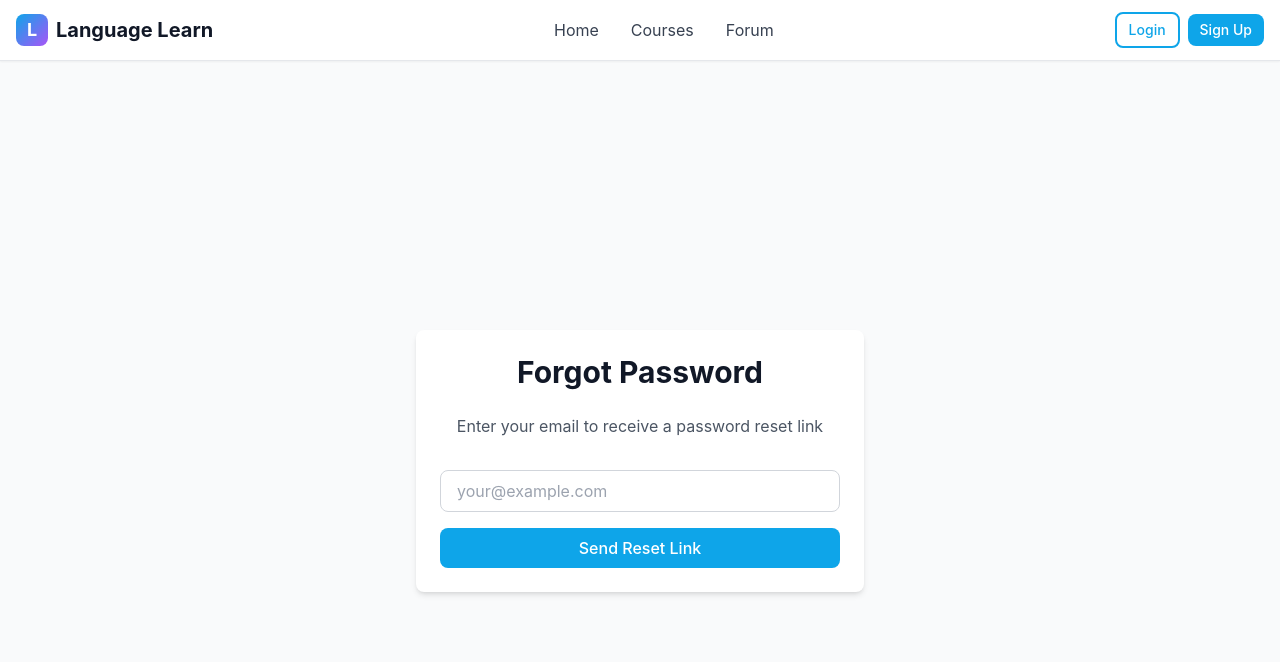
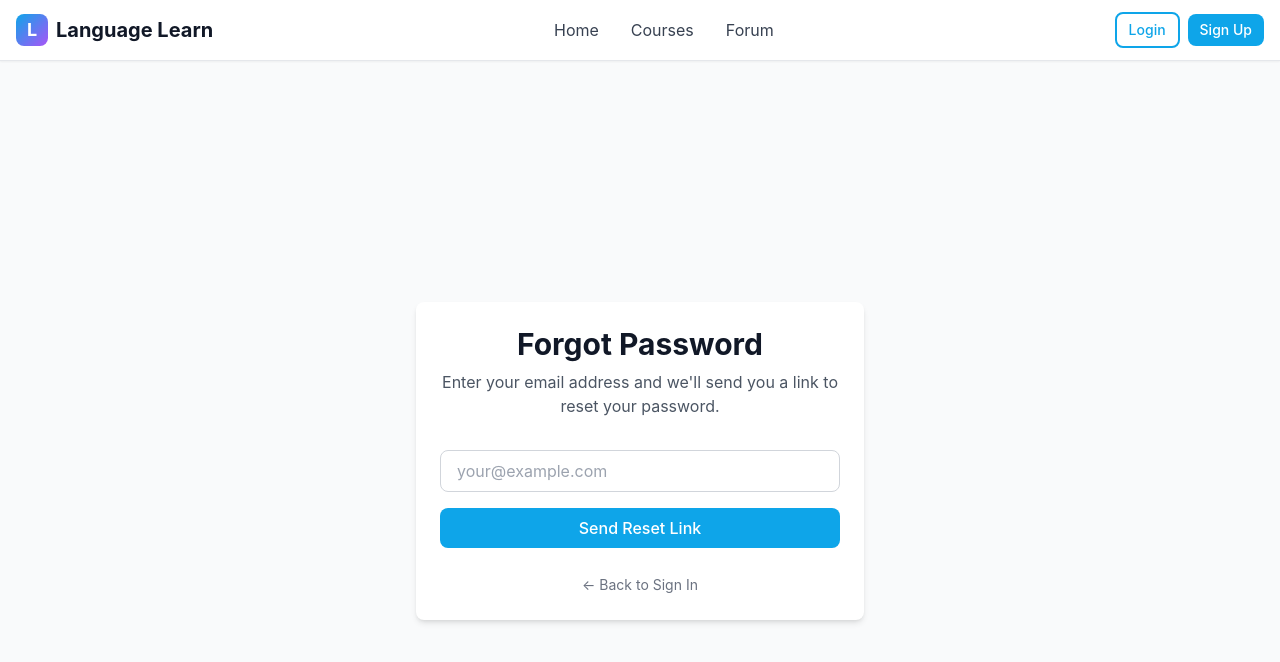
Before and after one commit to Jamie-s-m/LLP, a React (Vite) app in the folder frontend/: page /forgot-password in a window 1280 px wide. Shown: the top 662 px of the page. Built offline with nearby package versions, Linux system fonts and the light colour scheme; no server answers; the HTML template or start-up script is replaced by a standard one.

Commit message:
Login, Register, ForgotPassword pages update

```diff
--- a/frontend/src/pages/auth/ForgotPassword.tsx
+++ b/frontend/src/pages/auth/ForgotPassword.tsx
@@ -1,23 +1,85 @@
+import { useState } from 'react'
+import { Link } from 'react-router-dom'
+import toast from 'react-hot-toast'
+import axios from 'axios'
+
 export default function ForgotPassword() {
+  const [email, setEmail] = useState('')
+  const [loading, setLoading] = useState(false)
+  const [submitted, setSubmitted] = useState(false)
+
+  // Clean API base URL fallback matching your app setup
+  const rawApiUrl = import.meta.env.VITE_API_URL || 'http://localhost:5000/api'
+  const API_URL = rawApiUrl.replace(/[\[\]'"]+/g, '').replace(/\/+$/, '')
+
+  const handleSubmit = async (e: React.FormEvent) => {
+    e.preventDefault()
+    setLoading(true)
+
+    try {
+      await axios.post(`${API_URL}/auth/forgot-password`, { email })
+      toast.success('Reset link sent to your email!')
+      setSubmitted(true)
+    } catch (error: any) {
+      const message =
+        error.response?.data?.message ||
+        error.message ||
+        'Failed to send reset link'
+      toast.error(message)
+    } finally {
+      setLoading(false)
+    }
+  }
+
   return (
-    <div className="min-h-screen flex items-center justify-center px-4">
+    <div className="min-h-screen flex items-center justify-center px-4 py-12">
       <div className="w-full max-w-md">
         <div className="card text-center">
-          <h1 className="text-3xl font-bold mb-6">Forgot Password</h1>
+          <h1 className="text-3xl font-bold mb-2">Forgot Password</h1>
           <p className="text-neutral-600 dark:text-neutral-400 mb-8">
-            Enter your email to receive a password reset link
+            Enter your email address and we'll send you a link to reset your password.
           </p>
-          <form className="space-y-4">
+
+          {submitted ? (
+            <div className="space-y-6">
+              <div className="p-4 bg-green-500/10 text-green-600 dark:text-green-400 rounded-lg text-sm">
+                If an account exists for <strong>{email}</strong>, a password reset link has been dispatched.
+              </div>
+              <Link to="/login" className="btn btn-primary w-full inline-block">
+                Back to Sign In
+              </Link>
+            </div>
+          ) : (
+            <form onSubmit={handleSubmit} className="space-y-4">
+              <div>
                 <input
                   type="email"
                   className="input"
                   placeholder="your@example.com"
+                  value={email}
+                  onChange={(e) => setEmail(e.target.value)}
                   required
                 />
-            <button type="submit" className="btn btn-primary w-full">
-              Send Reset Link
+              </div>
+
+              <button
+                type="submit"
+                disabled={loading}
+                className="btn btn-primary w-full"
+              >
+                {loading ? 'Sending link...' : 'Send Reset Link'}
               </button>
             </form>
+          )}
+
+          <div className="mt-6">
+            <Link
+              to="/login"
+              className="text-sm text-neutral-500 hover:text-neutral-700 dark:hover:text-neutral-300"
+            >
+              ← Back to Sign In
+            </Link>
+          </div>
         </div>
       </div>
     </div>
--- a/frontend/src/pages/auth/Login.tsx
+++ b/frontend/src/pages/auth/Login.tsx
@@ -19,7 +19,12 @@ export default function Login() {
       toast.success('Logged in successfully!')
       navigate('/dashboard')
     } catch (error: any) {
-      toast.error(error.response?.data?.message || 'Login failed')
+      // Robust error message extraction from Axios, backend payload, or thrown error
+      const message =
+        error.response?.data?.message ||
+        error.message ||
+        'Login failed'
+      toast.error(message)
     } finally {
       setLoading(false)
     }
--- a/frontend/src/pages/auth/Register.tsx
+++ b/frontend/src/pages/auth/Register.tsx
@@ -18,7 +18,7 @@ export default function Register() {
   const navigate = useNavigate()
   const { register } = useAuthStore()
 
-  const handleChange = (e: any) => {
+  const handleChange = (e: React.ChangeEvent<HTMLInputElement>) => {
     setFormData({ ...formData, [e.target.name]: e.target.value })
   }
 
@@ -32,11 +32,19 @@ export default function Register() {
 
     setLoading(true)
     try {
-      await register(formData)
+      // Omit confirmPassword from the payload sent to the API
+      const { confirmPassword, ...registerPayload } = formData
+
+      await register(registerPayload)
       toast.success('Account created successfully!')
       navigate('/dashboard')
     } catch (error: any) {
-      toast.error(error.response?.data?.message || 'Registration failed')
+      // Correct error message extraction from Axios/Zustand errors
+      const message =
+        error.response?.data?.message ||
+        error.message ||
+        'Registration failed'
+      toast.error(message)
     } finally {
       setLoading(false)
     }
```
Lines whose indentation alone changed are shown as unchanged.
